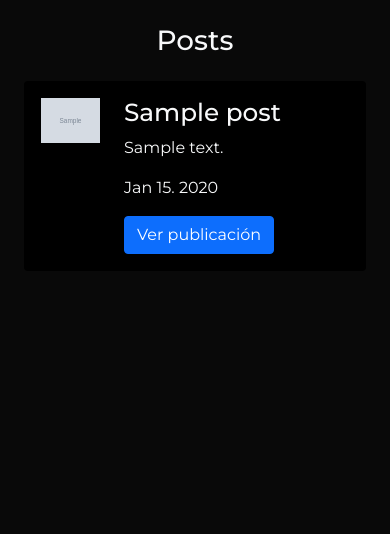
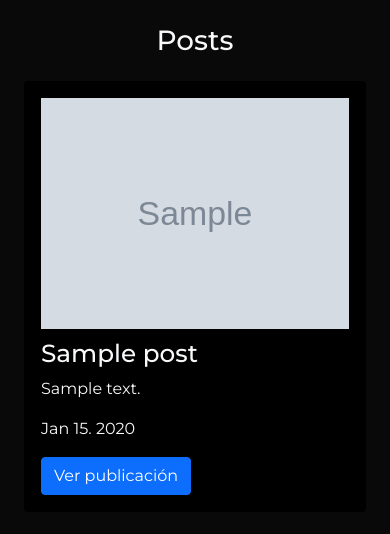
Before and after one commit to Kkkrlos/Portafolio, a Django app: page /blog/ in a window 390 px wide. Shown: the part 56-590 px from the top of the page. Run offline with Django 5.2, Linux system fonts and the light colour scheme; tables that the repository leaves empty hold one stand-in row (values such as "Sample post"); grey boxes marked "Sample" are stand-in pictures.

Commit message:
Responsive and animations updated

```diff
--- a/blog/templates/posts.html
+++ b/blog/templates/posts.html
@@ -10,11 +10,11 @@
             <div class="py-3">
                 <div class="card card-body bg-black">
                     <div class="row">
-                        <div class="col-3">
+                        <div class="col-md-3">
                             <img src="{{post.image.url}}" alt="{{post.title}}" class="img-fluid">
                         </div>
 
-                        <div class="col-9">
+                        <div class="col-md-9">
                             <h2>{{post.title}}</h2>
                             <p>{{post.description|safe|truncatechars:400}}</p>
                             <p>{{post.date|date:'M d. Y'}}</p>
--- a/portafolio/static/main.css
+++ b/portafolio/static/main.css
@@ -58,6 +58,17 @@ header {
     transition: 1000ms;
 }
 
+.header-hover{
+    border: 1px solid black;
+    border-radius: 5px;
+    transition: 1s;
+}
+
+.header-hover:hover{
+    border-color: rgb(87, 84, 84);
+    transition: 1s;
+}
+
 @media (min-width: 300px) and (max-width: 950px) {
 
     * {
@@ -87,4 +98,18 @@ header {
         width: 100%;
         text-align: center;
     }
+
+    .card.row{
+        display: flex;
+        flex-direction: column;
+    }
+
+    .card .col-md-3 {
+        order: 1;
+    }
+
+    .card .col-md-9 {
+        order: 2;
+        margin-top: 10px;
+    }
 }
--- a/portafolio/templates/index.html
+++ b/portafolio/templates/index.html
@@ -4,7 +4,7 @@
 
 {% load static %}
 
-<header class="row bg-black">
+<header class="row bg-black header-hover">
     <div class="col md-4">
         <img src="{% static 'contenido/linkedin.jpg' %}" alt="Profile Photo" id="foto">
     </div>
```
